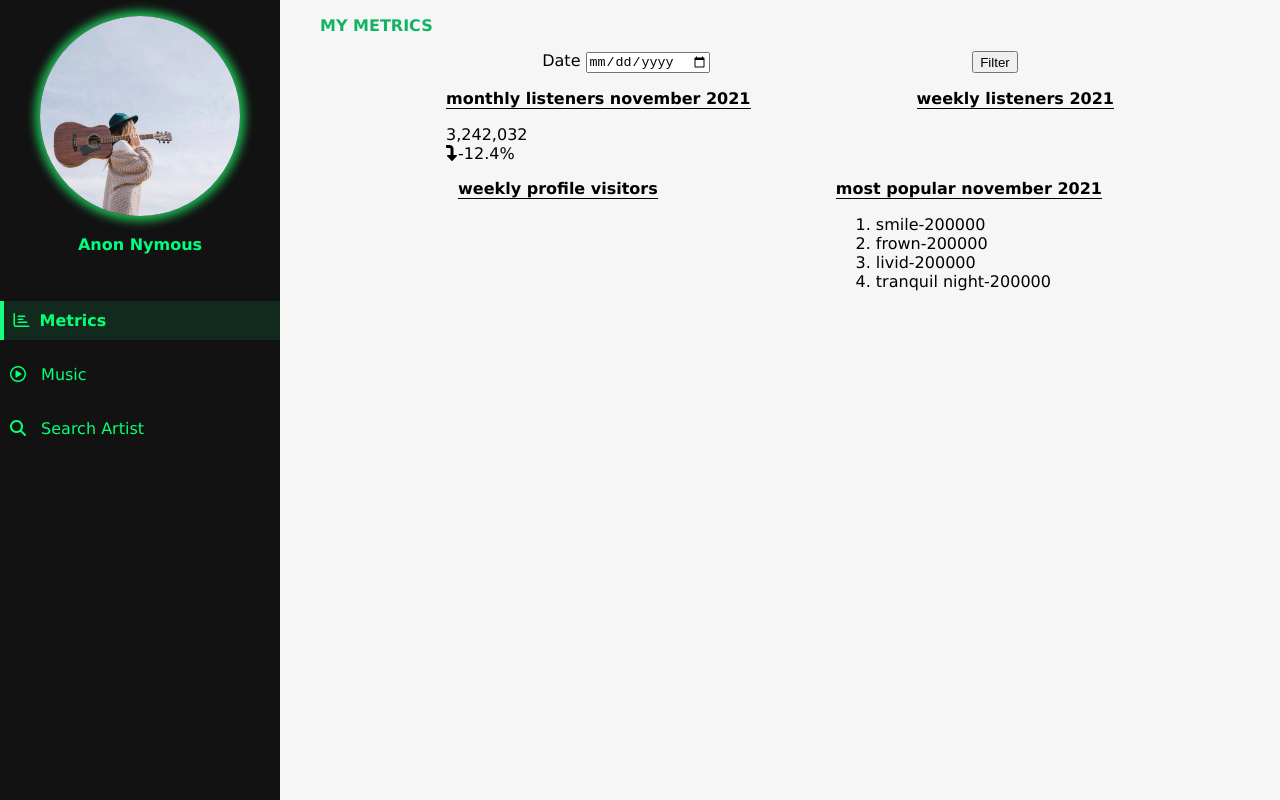
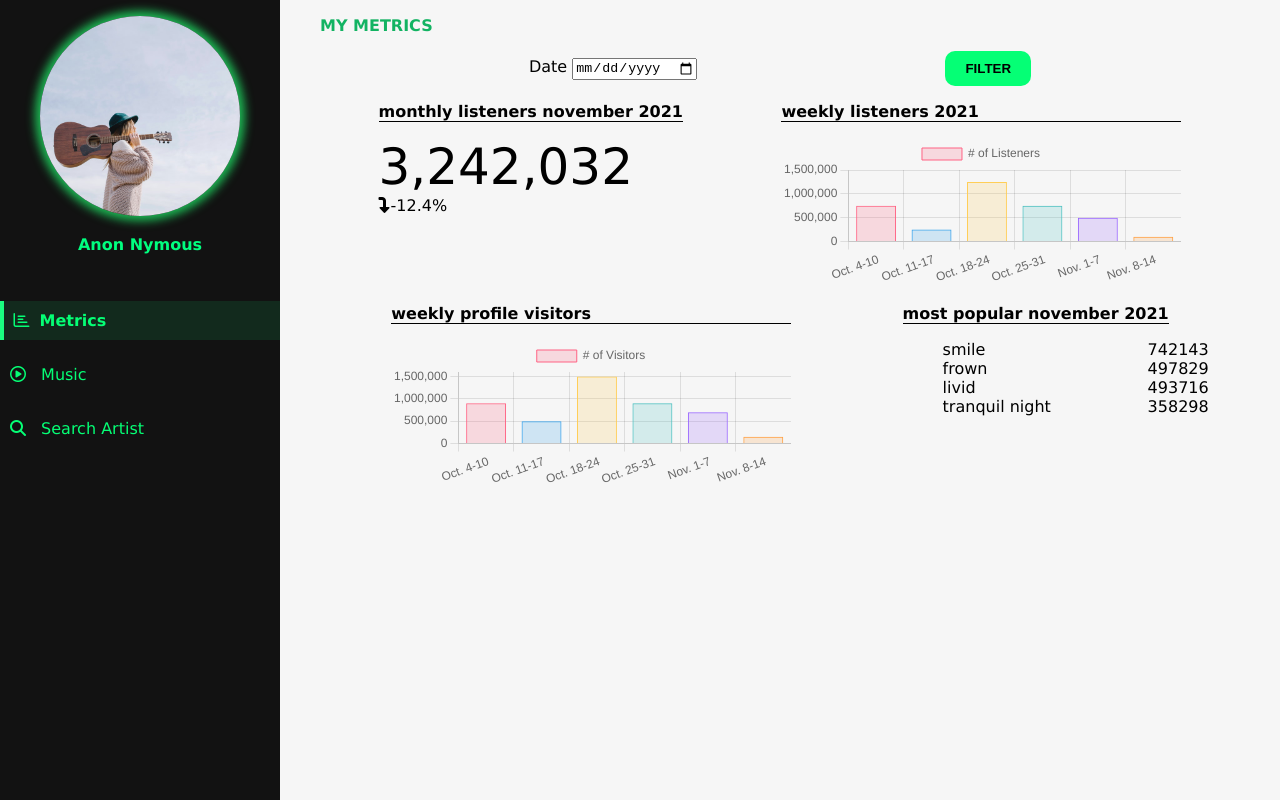
Before and after one commit to dropdel/spotify-dashboard, a website with bundled scripts: page index.html in a window 1280 px wide. Built offline with nearby package versions, Linux system fonts and the light colour scheme.

Commit message:
I added some hard coded graphs using chart.js and styled the filter button

```diff
--- a/index.html
+++ b/index.html
@@ -63,19 +63,21 @@
                     </div>
                     <div id="weeklyListenersSection">
                         <p class='boldAndUnderlined'>weekly listeners <span id="year">2021</span></p>
+                        <canvas id="myChart" width="400" height="150"></canvas>
                     </div>
                 </div>
                 <div id="profileVisitsAndMostPopularSection">
                     <div id="weeklyProfileVisitsSection">
                         <p class='boldAndUnderlined'>weekly profile visitors</p>
+                        <canvas id="myChartTwo" width="400" height="150"></canvas>
                     </div>
                     <div id="mostPopularSongsSection">
                         <p class='boldAndUnderlined'>most popular <span id="month">november 2021</span></p>
                         <ol>
-                            <li><span>smile</span>-<span>200000</span></li>
-                            <li><span>frown</span>-<span>200000</span></li>
-                            <li><span>livid</span>-<span>200000</span></li>
-                            <li><span>tranquil night</span>-<span>200000</span></li>
+                            <li><span>smile</span><span>742143</span></li>
+                            <li><span>frown</span><span>497829</span></li>
+                            <li><span>livid</span><span>493716</span></li>
+                            <li><span>tranquil night</span><span>358298</span></li>
                         </ol>
                     </div>
                 </div>
--- a/package.json
+++ b/package.json
@@ -15,5 +15,8 @@
   "bugs": {
     "url": "https://github.com/dropdel/spotify-dashboard/issues"
   },
-  "homepage": "https://github.com/dropdel/spotify-dashboard#readme"
+  "homepage": "https://github.com/dropdel/spotify-dashboard#readme",
+  "dependencies": {
+    "chart.js": "^3.6.0"
+  }
 }
--- /dev/null
+++ b/scripts/charts.js
@@ -0,0 +1,73 @@
+import {Chart, registerables } from "../node_modules/chart.js/dist/chart.esm.js";
+console.log('This works.');
+Chart.register(...registerables);
+const ctx = document.getElementById('myChart').getContext('2d');
+const ctxTwo = document.getElementById('myChartTwo').getContext('2d');
+const myChart = new Chart(ctx, {
+    type: 'bar',
+    data: {
+        labels: ['Oct. 4-10', 'Oct. 11-17', 'Oct. 18-24', 'Oct. 25-31', 'Nov. 1-7', 'Nov. 8-14'],
+        datasets: [{
+            label: '# of Listeners',
+            data: [750000, 250000, 1250000, 750000, 500000, 100000],
+            backgroundColor: [
+                'rgba(255, 99, 132, 0.2)',
+                'rgba(54, 162, 235, 0.2)',
+                'rgba(255, 206, 86, 0.2)',
+                'rgba(75, 192, 192, 0.2)',
+                'rgba(153, 102, 255, 0.2)',
+                'rgba(255, 159, 64, 0.2)'
+            ],
+            borderColor: [
+                'rgba(255, 99, 132, 1)',
+                'rgba(54, 162, 235, 1)',
+                'rgba(255, 206, 86, 1)',
+                'rgba(75, 192, 192, 1)',
+                'rgba(153, 102, 255, 1)',
+                'rgba(255, 159, 64, 1)'
+            ],
+            borderWidth: 1
+        }]
+    },
+    options: {
+        scales: {
+            y: {
+                beginAtZero: true
+            }
+        }
+    }
+});
+const myChartTwo = new Chart(ctxTwo, {
+    type: 'bar',
+    data: {
+        labels: ['Oct. 4-10', 'Oct. 11-17', 'Oct. 18-24', 'Oct. 25-31', 'Nov. 1-7', 'Nov. 8-14'],
+        datasets: [{
+            label: '# of Visitors',
+            data: [900000, 500000, 1500000, 900000, 700000, 150000],
+            backgroundColor: [
+                'rgba(255, 99, 132, 0.2)',
+                'rgba(54, 162, 235, 0.2)',
+                'rgba(255, 206, 86, 0.2)',
+                'rgba(75, 192, 192, 0.2)',
+                'rgba(153, 102, 255, 0.2)',
+                'rgba(255, 159, 64, 0.2)'
+            ],
+            borderColor: [
+                'rgba(255, 99, 132, 1)',
+                'rgba(54, 162, 235, 1)',
+                'rgba(255, 206, 86, 1)',
+                'rgba(75, 192, 192, 1)',
+                'rgba(153, 102, 255, 1)',
+                'rgba(255, 159, 64, 1)'
+            ],
+            borderWidth: 1
+        }]
+    },
+    options: {
+        scales: {
+            y: {
+                beginAtZero: true
+            }
+        }
+    }
+});
--- a/scripts/index.js
+++ b/scripts/index.js
@@ -1 +1,2 @@
 import './hamburgerMenu.js';
+import './charts.js';
--- a/styles/main.css
+++ b/styles/main.css
@@ -36,7 +36,7 @@ nav > ul {
     align-items: flex-start;
     background-color: #121212;
     color: rgb(5, 255, 117);
-    height: inherit;
+    height: 100%;
 }
 #sidebar img {
     border-radius: 100%;
@@ -58,6 +58,7 @@ nav > ul {
 #filterSection {
     display: flex;
     flex-direction: row;
+    align-items: center;
     width: 100%;
     justify-content: space-evenly;
 }
@@ -72,6 +73,13 @@ nav > ul {
     flex-direction: row;
     width: 100%;
     justify-content: space-evenly;
+}
+#mostPopularSongsSection > ol{
+    width: 100%;
+}
+#mostPopularSongsSection > ol li {
+    display: flex;
+    justify-content: space-between;
 }
 /*  */
 
@@ -117,6 +125,26 @@ nav > ul {
 }
 .urlLink:hover {
     background-color: rgb(26, 255, 128, 0.3)
+}
+/* Filter button */
+#filterButton {
+    border: none;
+    padding: 10px 20px 10px 20px;
+    background-color:rgb(5, 255, 117);
+    border-radius: 10px;
+    font-weight: bold;
+    text-transform: uppercase;
+    cursor: pointer;
+    transition: color 0.4s ease-in-out;
+}
+#filterButton:hover {
+    color: white;
+}
+
+/*  */
+/* Monthly listeners number */
+#monthlyListeners {
+    font-size: 50px;
 }
 
 /*
```
Also changed, not shown: 1 other file.
